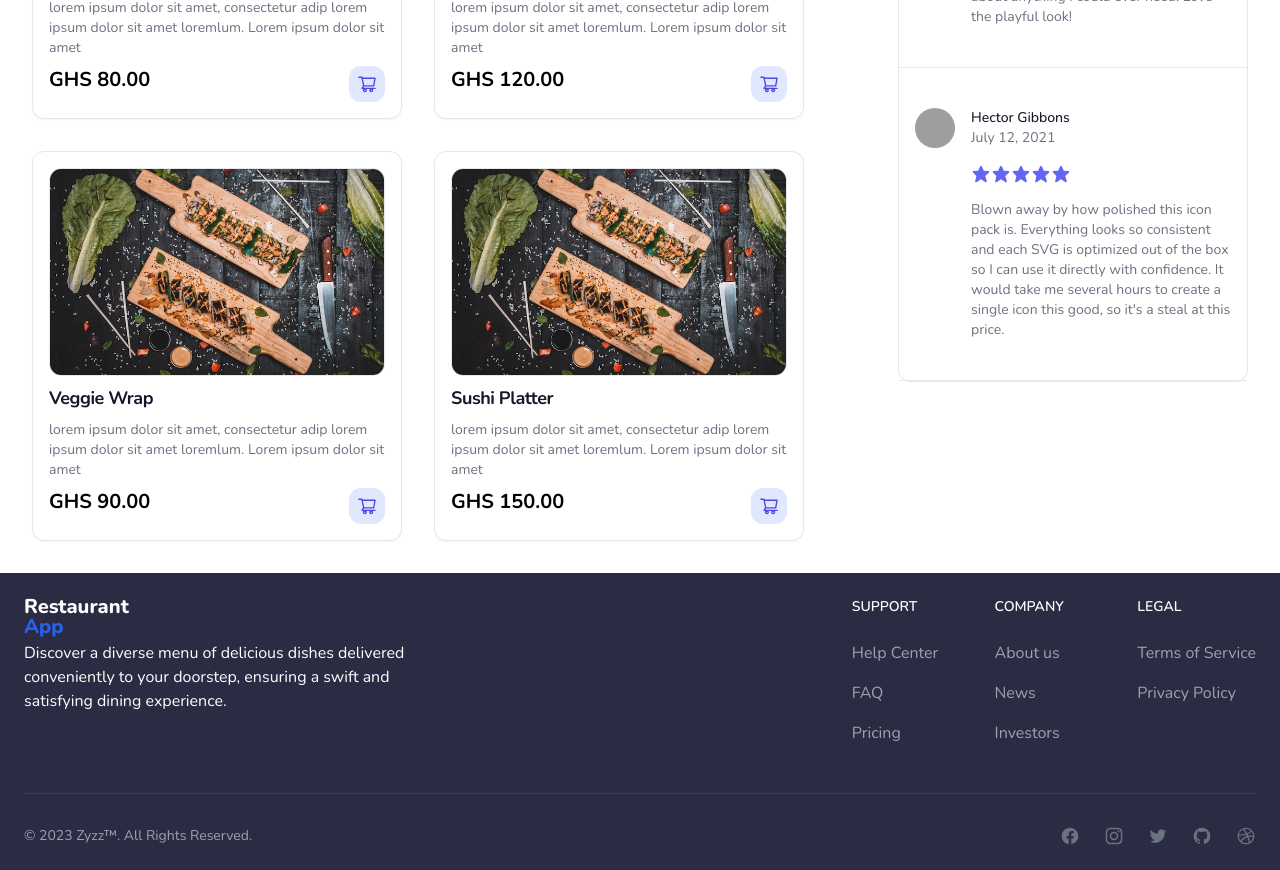
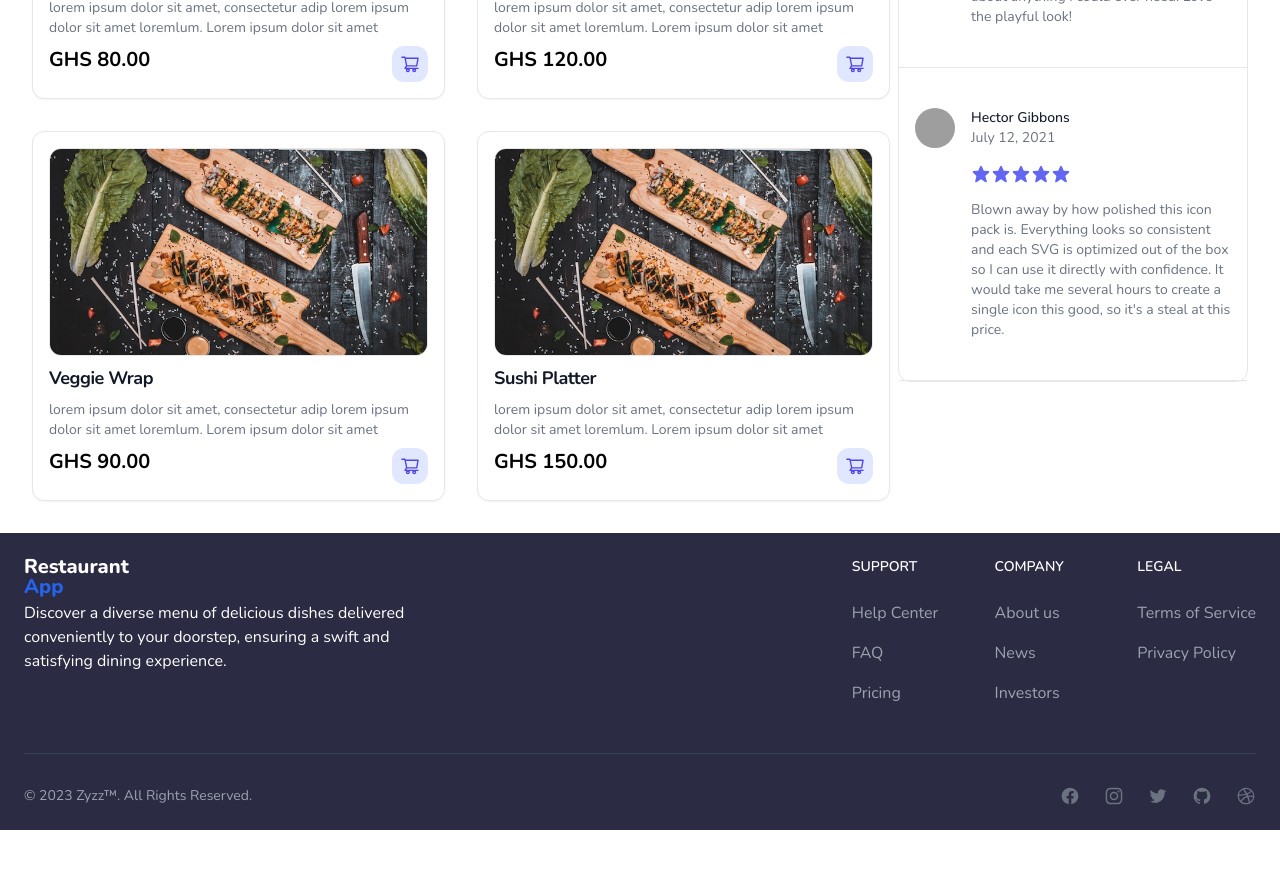
Before and after one commit to williyem/Restaurant-app, a Next.js app: page /restaurants/1 in a window 1280 px wide. Shown: the part 720-1590 px from the top of the page. After the commit the page ends 1550 px from the top, so only its background shows below. Built offline with nearby package versions, Linux system fonts and the light colour scheme; grey boxes are pictures that could not be loaded.

Commit message:
fix: logo changed

```diff
--- a/components/logo.tsx
+++ b/components/logo.tsx
@@ -1,10 +1,11 @@
 import { LogoProps } from "@/utils/types";
+import Link from "next/link";
 import React from "react";
 
 const Logo = ({ darkVersion = true }: LogoProps) => {
   return (
     <div className="flex-shrink-0 flex items-center">
-      <div className="flex flex-col ">
+      <Link href="/" className="flex flex-col ">
         <h1
           className={
             darkVersion
@@ -17,7 +18,7 @@ const Logo = ({ darkVersion = true }: LogoProps) => {
         <h1 className="text-xl font-extrabold leading-none text-blue-600 ">
           App
         </h1>
-      </div>
+      </Link>
     </div>
   );
 };
--- a/components/restaurants/menu-tile.tsx
+++ b/components/restaurants/menu-tile.tsx
@@ -18,7 +18,7 @@ const MenuTile = ({ food }: any) => {
             openProductOverview({ showProductOverview: true, productObj: food })
           )
         }
-        className="max-w-[370px] cursor-pointer md:max-lg:max-w-[80%] md:max-lg:mx-auto bg-white border border-gray-200 rounded-xl shadow-sm p-4 "
+        className="cursor-pointer md:max-lg:mx-auto bg-white border border-gray-200 rounded-xl shadow-sm p-4 "
       >
         <div className="h-52 rounded-xl border overflow-hidden">
           <Image
```
